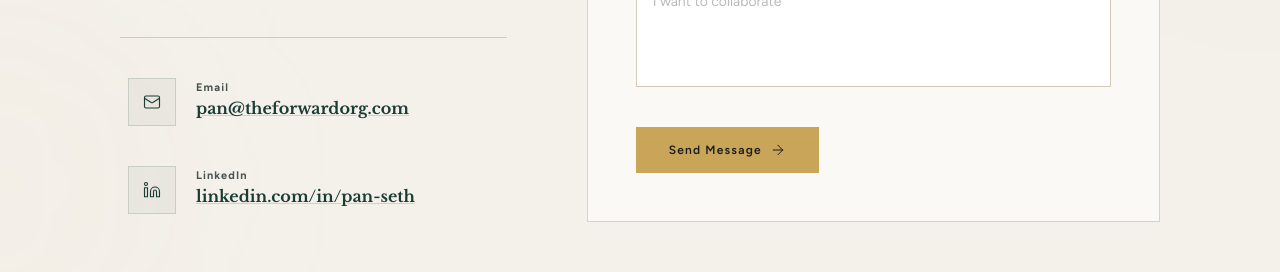
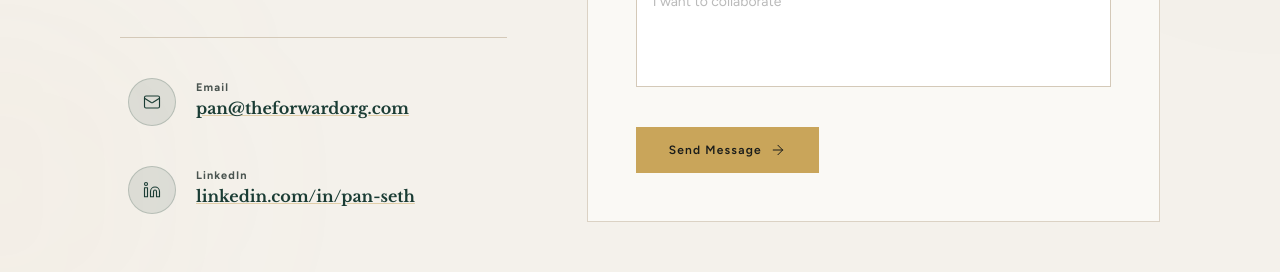
Before and after one commit to AnshKapila/The-Forward-Org-New, a React (Vite) app: page /#hero in a window 1280 px wide. Shown: the part 8730-9002 px from the top of the page. Built offline with nearby package versions, Linux system fonts and the light colour scheme.

Commit message:
style: restore original rounded circles style to ContactSection email and LinkedIn icon wrappers

```diff
--- a/src/components/ContactSection.tsx
+++ b/src/components/ContactSection.tsx
@@ -102,12 +102,12 @@ export function ContactSection({ title = "Drop Us a Message", subtitle = "REACH
                 {/* Email Item */}
                 <a
                   href="mailto:pan@theforwardorg.com"
-                  className="flex items-center gap-5 p-2 rounded-none hover:bg-[#1A3C34]/5 transition-colors group"
+                  className="flex items-center gap-5 p-2 rounded-sm hover:bg-[#1A3C34]/5 transition-colors group"
                 >
-                  <div className="w-12 h-12 rounded-none bg-[#1A3C34]/5 flex items-center justify-center shrink-0 border border-[#1A3C34]/15 group-hover:bg-[#1A3C34] group-hover:text-white transition-all duration-200">
+                  <div className="w-12 h-12 rounded-full bg-[#1A3C34]/10 flex items-center justify-center shrink-0 border border-[#1A3C34]/20 group-hover:bg-[#1A3C34] group-hover:text-white transition-all duration-300">
                     <Mail
                       size={18}
-                      className="text-[#1A3C34] group-hover:text-white transition-colors duration-200"
+                      className="text-[#1A3C34] group-hover:text-white transition-colors duration-300"
                       strokeWidth={1.5}
                     />
                   </div>
@@ -126,12 +126,12 @@ export function ContactSection({ title = "Drop Us a Message", subtitle = "REACH
                   href="https://www.linkedin.com/in/pan-seth/"
                   target="_blank"
                   rel="noopener noreferrer"
-                  className="flex items-center gap-5 p-2 rounded-none hover:bg-[#1A3C34]/5 transition-colors group"
+                  className="flex items-center gap-5 p-2 rounded-sm hover:bg-[#1A3C34]/5 transition-colors group"
                 >
-                  <div className="w-12 h-12 rounded-none bg-[#1A3C34]/5 flex items-center justify-center shrink-0 border border-[#1A3C34]/15 group-hover:bg-[#1A3C34] group-hover:text-white transition-all duration-200">
+                  <div className="w-12 h-12 rounded-full bg-[#1A3C34]/10 flex items-center justify-center shrink-0 border border-[#1A3C34]/20 group-hover:bg-[#1A3C34] group-hover:text-white transition-all duration-300">
                     <Linkedin
                       size={18}
-                      className="text-[#1A3C34] group-hover:text-white transition-colors duration-200"
+                      className="text-[#1A3C34] group-hover:text-white transition-colors duration-300"
                       strokeWidth={1.5}
                     />
                   </div>
```
